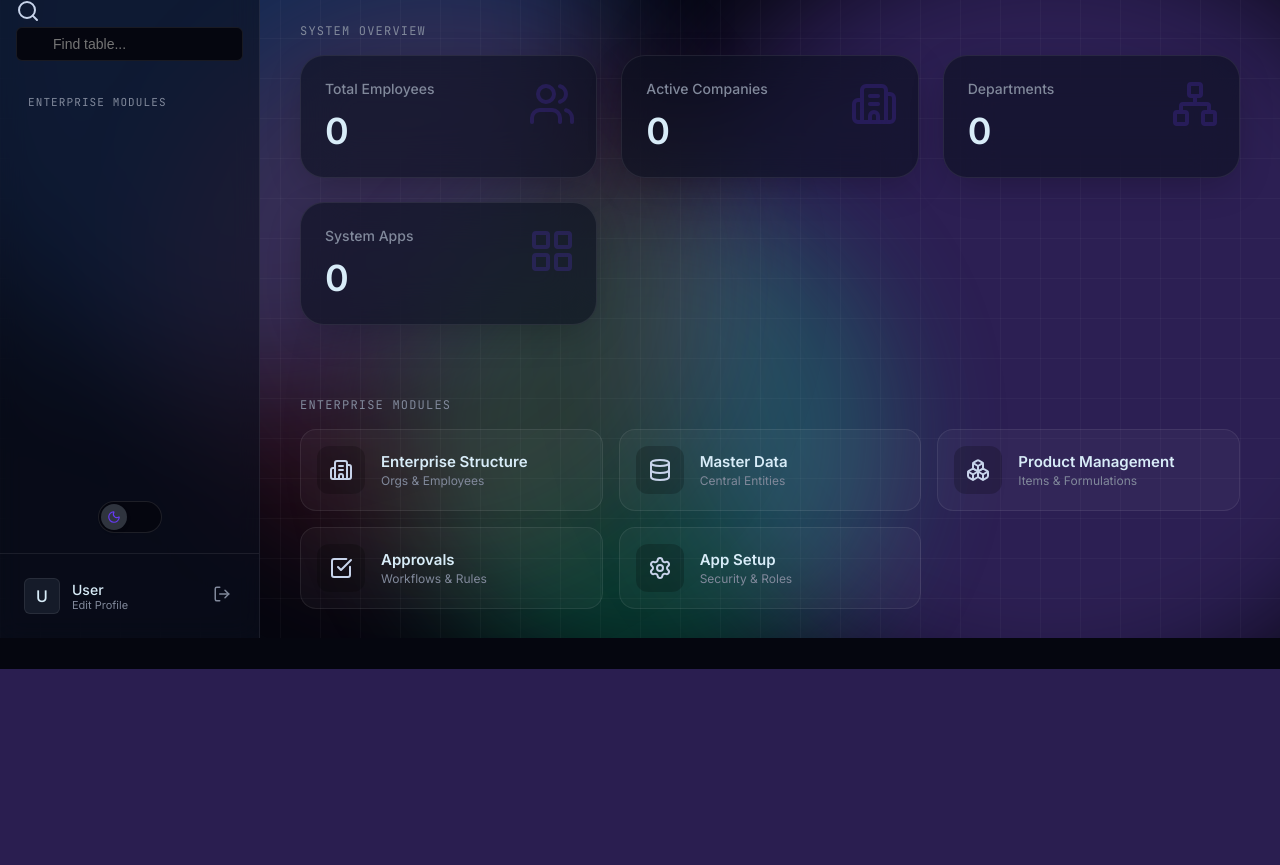
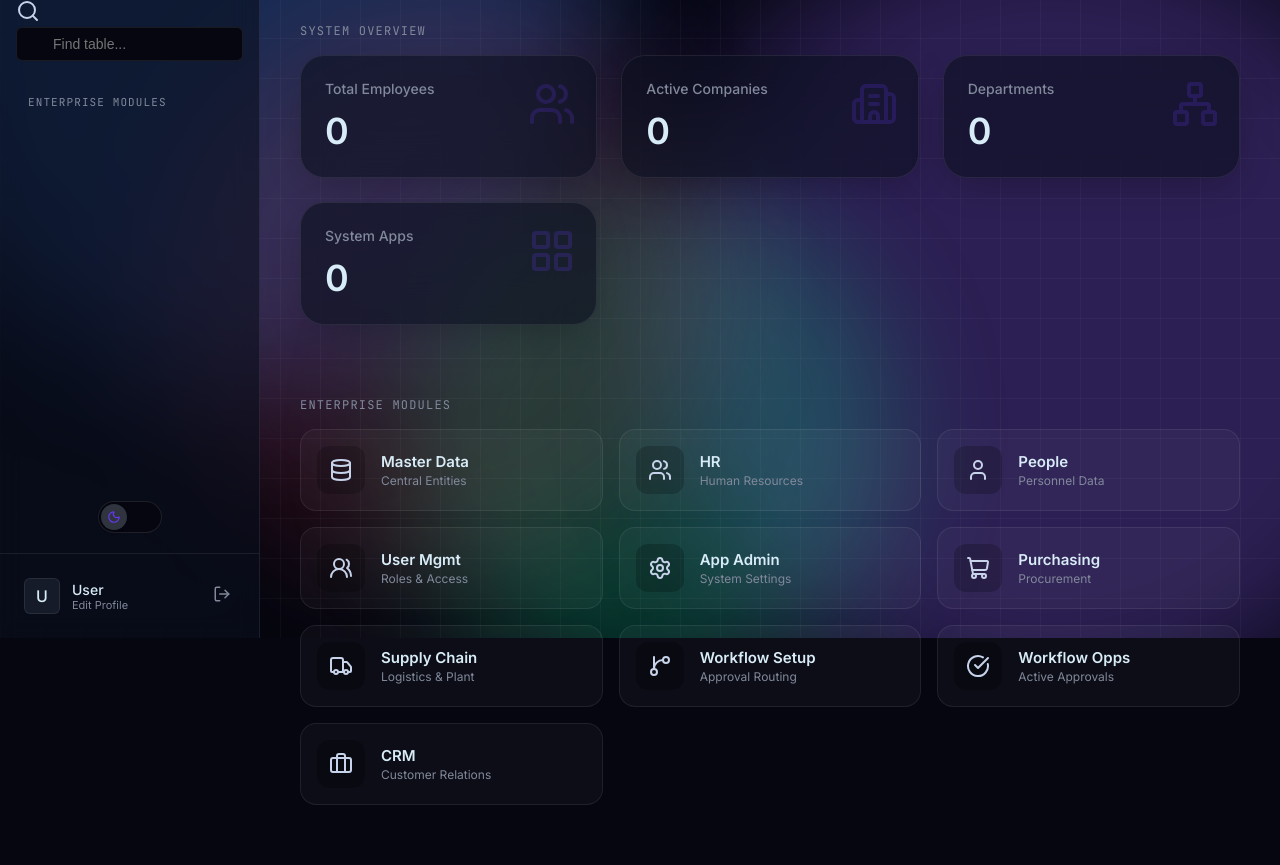
Before and after one commit to jtatipamula-design/proj_tb, a Python web app: template templates/dashboard.html in a window 1280 px wide. Shown: the part 162-1027 px from the top of the page. Before the commit the page ends 831 px from the top, so only its background shows below. Run offline with Jinja, Linux system fonts and the light colour scheme; the template is opened without the code that fills it, so the values that code supplies are empty; some libraries are stand-ins or nearby versions.

Commit message:
Update dashboard.html

```diff
--- a/templates/dashboard.html
+++ b/templates/dashboard.html
@@ -90,13 +90,18 @@
 
 <div class="section-title">Enterprise Modules</div>
 <div class="modules-grid">
-    <div class="module-card" onclick="filterSidebarByModule('Enterprise')">
-        <div class="module-icon-wrap"><i data-lucide="building-2"></i></div>
+    <!-- 1. ERP Admin -->
+    {% if user_role == 'ADM' %}
+    <div class="module-card" onclick="filterSidebarByModule('ERPAdmin')">
+        <div class="module-icon-wrap"><i data-lucide="shield"></i></div>
         <div class="module-details">
-            <div class="module-title">Enterprise Structure</div>
-            <div class="module-desc">Orgs & Employees</div>
+            <div class="module-title">ERP Admin</div>
+            <div class="module-desc">Core Configuration</div>
         </div>
     </div>
+    {% endif %}
+
+    <!-- 2. Master Data -->
     <div class="module-card" onclick="filterSidebarByModule('MasterData')">
         <div class="module-icon-wrap"><i data-lucide="database"></i></div>
         <div class="module-details">
@@ -104,25 +109,85 @@
             <div class="module-desc">Central Entities</div>
         </div>
     </div>
-    <div class="module-card" onclick="filterSidebarByModule('Product')">
-        <div class="module-icon-wrap"><i data-lucide="boxes"></i></div>
+
+    <!-- 3. HR -->
+    <div class="module-card" onclick="filterSidebarByModule('HR')">
+        <div class="module-icon-wrap"><i data-lucide="users"></i></div>
         <div class="module-details">
-            <div class="module-title">Product Management</div>
-            <div class="module-desc">Items & Formulations</div>
+            <div class="module-title">HR</div>
+            <div class="module-desc">Human Resources</div>
         </div>
     </div>
-    <div class="module-card" onclick="filterSidebarByModule('Approvals')">
-        <div class="module-icon-wrap"><i data-lucide="check-square"></i></div>
+
+    <!-- 4. People -->
+    <div class="module-card" onclick="filterSidebarByModule('People')">
+        <div class="module-icon-wrap"><i data-lucide="user"></i></div>
         <div class="module-details">
-            <div class="module-title">Approvals</div>
-            <div class="module-desc">Workflows & Rules</div>
+            <div class="module-title">People</div>
+            <div class="module-desc">Personnel Data</div>
         </div>
     </div>
-    <div class="module-card" onclick="filterSidebarByModule('AppSetup')">
+
+    <!-- 5. User Management -->
+    <div class="module-card" onclick="filterSidebarByModule('UserMgmt')">
+        <div class="module-icon-wrap"><i data-lucide="users-round"></i></div>
+        <div class="module-details">
+            <div class="module-title">User Mgmt</div>
+            <div class="module-desc">Roles & Access</div>
+        </div>
+    </div>
+
+    <!-- 6. App Admin -->
+    <div class="module-card" onclick="filterSidebarByModule('AppAdmin')">
         <div class="module-icon-wrap"><i data-lucide="settings"></i></div>
         <div class="module-details">
-            <div class="module-title">App Setup</div>
-            <div class="module-desc">Security & Roles</div>
+            <div class="module-title">App Admin</div>
+            <div class="module-desc">System Settings</div>
+        </div>
+    </div>
+
+    <!-- 7. Purchasing -->
+    <div class="module-card" onclick="filterSidebarByModule('Purchasing')">
+        <div class="module-icon-wrap"><i data-lucide="shopping-cart"></i></div>
+        <div class="module-details">
+            <div class="module-title">Purchasing</div>
+            <div class="module-desc">Procurement</div>
+        </div>
+    </div>
+
+    <!-- 8. Supply Chain -->
+    <div class="module-card" onclick="filterSidebarByModule('SupplyChain')">
+        <div class="module-icon-wrap"><i data-lucide="truck"></i></div>
+        <div class="module-details">
+            <div class="module-title">Supply Chain</div>
+            <div class="module-desc">Logistics & Plant</div>
+        </div>
+    </div>
+
+    <!-- 9. Workflow Setup -->
+    <div class="module-card" onclick="filterSidebarByModule('WorkflowSetup')">
+        <div class="module-icon-wrap"><i data-lucide="git-branch"></i></div>
+        <div class="module-details">
+            <div class="module-title">Workflow Setup</div>
+            <div class="module-desc">Approval Routing</div>
+        </div>
+    </div>
+
+    <!-- 10. Workflow Opps -->
+    <div class="module-card" onclick="filterSidebarByModule('WorkflowOpps')">
+        <div class="module-icon-wrap"><i data-lucide="check-circle"></i></div>
+        <div class="module-details">
+            <div class="module-title">Workflow Opps</div>
+            <div class="module-desc">Active Approvals</div>
+        </div>
+    </div>
+
+    <!-- 11. CRM -->
+    <div class="module-card" onclick="filterSidebarByModule('CRM')">
+        <div class="module-icon-wrap"><i data-lucide="briefcase"></i></div>
+        <div class="module-details">
+            <div class="module-title">CRM</div>
+            <div class="module-desc">Customer Relations</div>
         </div>
     </div>
 </div>
```
